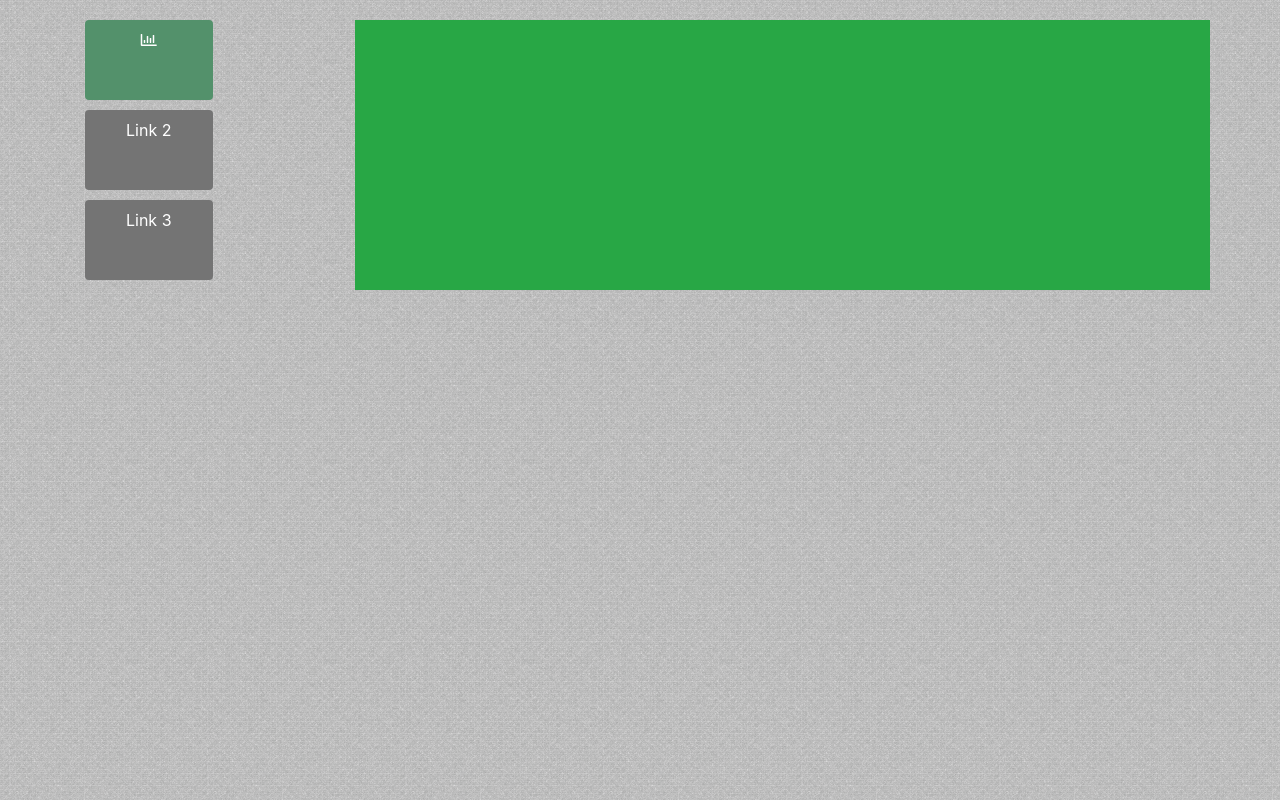
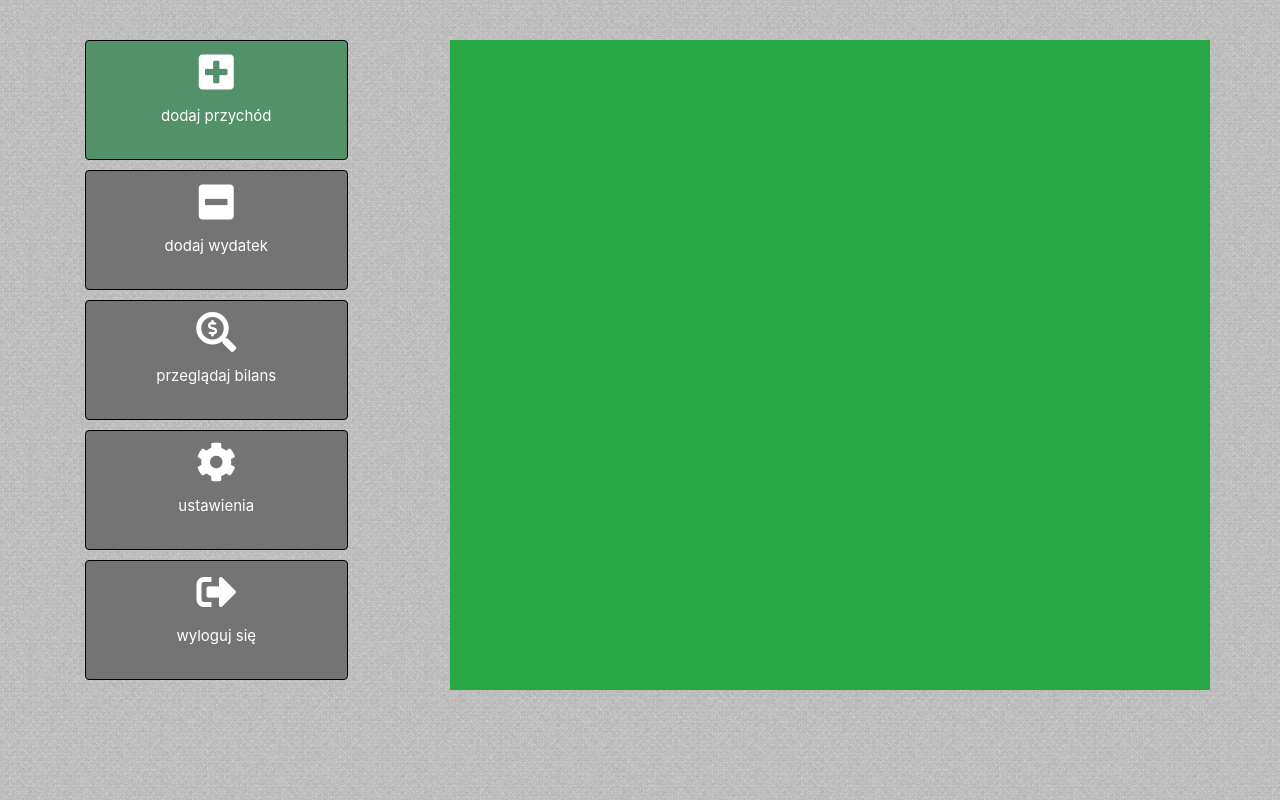
Before and after one commit to tocomasz/PersonalBudget_BS, a PHP site: page / in a window 1280 px wide. Run offline with PHP 8.4, Linux system fonts and the light colour scheme.

Commit message:
added navigation icons and text

```diff
--- a/css/style.css
+++ b/css/style.css
@@ -2,25 +2,35 @@ body
 {
 	/* Background pattern from Toptal Subtle Patterns */
 	background-image: url("../img/nasty_fabric.png");
+
 }
 
 .container
 {
-	margin-top:20px;
+	margin-top:40px;
+}
+
+.fa
+{
+	font-size:30px;
 }
 
 .nav-item
 {
-	height:80px;
-	width:50%;
+	height:120px;
+	width:75%;
 	text-align: center;
 	margin-bottom: 10px;
+	text-transform: lowercase;
+	font-size:15px;
 }
 .nav-link
 {
+
 	background-color: #747474;
 	height:100%;
 	color:white;
+		border: 1px solid black;
 }
 .nav-link:hover
 {
--- a/index.html
+++ b/index.html
@@ -23,27 +23,50 @@
 		<div class="container">
 			<div class="row">
 
-				<nav class="col-sm-3 col-4">
+				<nav class="col-4">
 
 					<ul class="nav nav-pills flex-column">
 
 						<li class="nav-item">
-							<a class="nav-link active" data-toggle="pill" href="#home"><i class="	far fa-chart-bar"></i></a>
+							<a class="nav-link active" data-toggle="pill" href="#income">
+								<h1><i class="fas fa-plus-square"></i></h1>
+								<p>Dodaj przychód</p>
+							</a>
 						</li>
 
 						<li class="nav-item">
-							<a class="nav-link" data-toggle="pill" href="#menu1">Link 2</a>
+							<a class="nav-link" data-toggle="pill" href="#expense">
+								<h1><i class="fas fa-minus-square"></i></h1>
+								<p>Dodaj wydatek</p>
+							</a>
 						</li>
 
 						<li class="nav-item">
-							<a class="nav-link" data-toggle="pill" href="#menu2">Link 3</a>
+							<a class="nav-link" data-toggle="pill" href="#balance">
+								<h1><i class="fas fa-search-dollar"></i></h1>
+								<p>Przeglądaj bilans</p>
+							</a>
+						</li>
+
+						<li class="nav-item">
+							<a class="nav-link" data-toggle="pill" href="#settings">
+								<h1><i class="fas fa-cog"></i></h1>
+								<p>Ustawienia</p>
+							</a>
+						</li>
+
+						<li class="nav-item">
+							<a class="nav-link" data-toggle="pill" href="#logout">
+								<h1><i class="fas fa-sign-out-alt"></i></h1>
+								<p>Wyloguj się</p>
+							</a>
 						</li>
 
 					</ul>
 
 				</nav>
 
-					<div class="col-sm-9 col-8 bg-success">
+					<div class="col-8 bg-success">
 
 						<div class="tab-content">
 							<div class="tab-pane container active" id="home">
```
